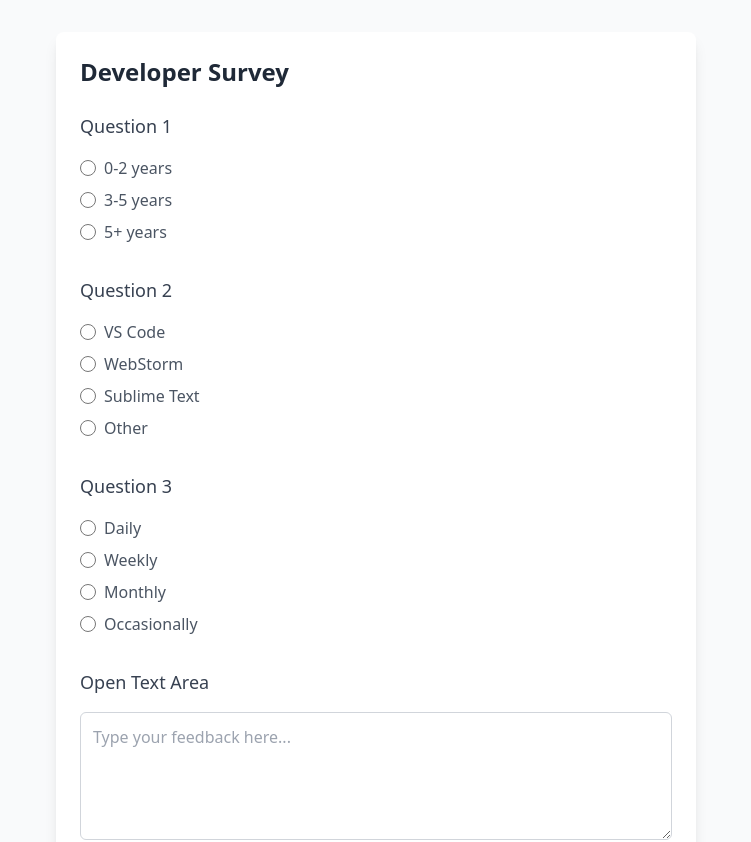
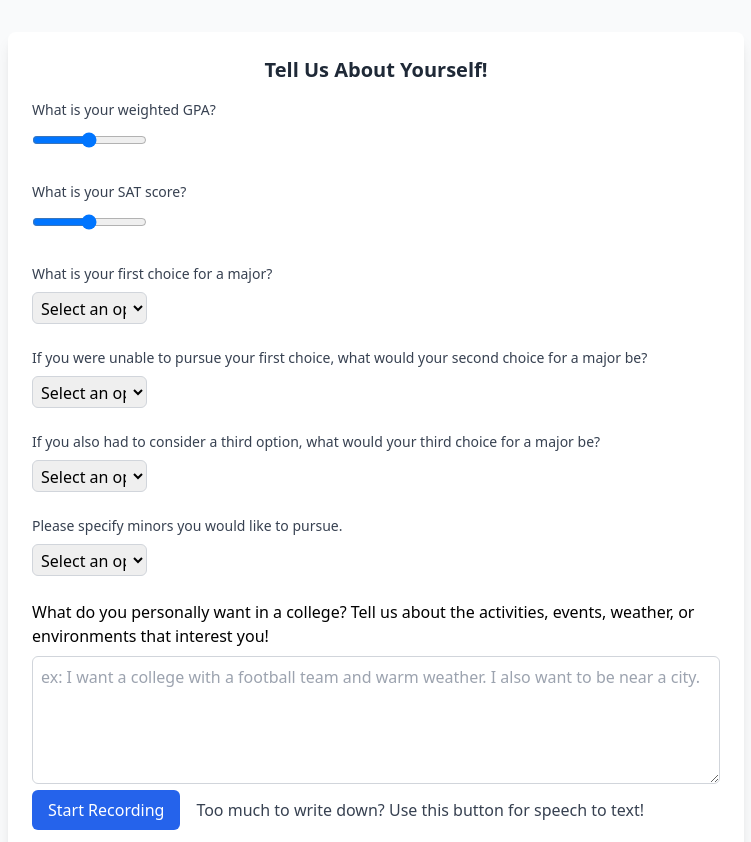
Before and after one commit to Samanyu24X/MyCollegeWishlistAI, a React (Create React App) app: page / in a window 1280 px wide. Shown: the top 842 px of the page, without its empty margins (264-1015 px from the left). Built offline with nearby package versions, Linux system fonts and the light colour scheme.

Commit message:
detailed input page with sliders, audio to text, dynamic questions

```diff
--- a/src/App.js
+++ b/src/App.js
@@ -1,10 +1,16 @@
 import React from 'react';
-import QuestionForm from './components/QuestionForm'; // or './pages/QuestionForm' depending on where you put it
+import QuestionForm from './components/QuestionForm';
+import Results from './components/Results'; // Make sure to import Results correctly
 
 function App() {
   return (
     <div className="App">
-      <QuestionForm />
+      <div className="flex-1 bg-gray-50 p-4">
+        <QuestionForm />
+      </div>
+      <div className="bg-gray-200 p-4">
+        <Results />
+      </div>
     </div>
   );
 }
--- a/src/components/QuestionForm.js
+++ b/src/components/QuestionForm.js
@@ -1,30 +1,54 @@
-import React, { useState } from 'react';
+import React, { useState, useEffect, useMemo } from 'react';
+import questions from './questions';
 
 const QuestionForm = () => {
-  const [formData, setFormData] = useState({
-    experience: '',
-    preference: '',
-    frequency: '',
-    feedback: ''
-  });
+  const initialFormData = questions.reduce((acc, q) => {
+    acc[q.id] = ''; // Set each question ID as a key with an empty string as the initial value
+    return acc;
+  }, {});
 
-  const questions = [
-    {
-      id: 'experience',
-      question: 'Question 1',
-      options: ['0-2 years', '3-5 years', '5+ years']
-    },
-    {
-      id: 'preference',
-      question: 'Question 2',
-      options: ['VS Code', 'WebStorm', 'Sublime Text', 'Other']
-    },
-    {
-      id: 'frequency',
-      question: 'Question 3',
-      options: ['Daily', 'Weekly', 'Monthly', 'Occasionally']
-    }
-  ];
+  const [formData, setFormData] = useState(initialFormData);
+  const [isListening, setIsListening] = useState(false);
+
+  // Use useMemo to create the recognition object only once
+  const recognition = useMemo(() => {
+    const recog = new (window.SpeechRecognition || window.webkitSpeechRecognition)();
+    recog.interimResults = true;
+    return recog;
+  }, []);
+
+  // Speech recognition event handlers
+  useEffect(() => {
+    recognition.onresult = (event) => {
+      const transcript = event.results[event.resultIndex][0].transcript;
+      const isFinal = event.results[event.resultIndex].isFinal; // Check if the result is final
+
+      if (isFinal) {
+        setFormData((prevData) => ({
+          ...prevData,
+          collegePreferences: prevData.collegePreferences + ' ' + transcript, // Append the new text
+        }));
+      }
+    };
+
+    recognition.onend = () => {
+      setIsListening(false);
+    };
+
+    recognition.onerror = (event) => {
+      console.error('Speech recognition error', event);
+    };
+  }, [recognition]);
+
+
+  const handleStartListening = () => {
+    setIsListening(true);
+    recognition.start();
+  };
+
+  const handleStopListening = () => {
+    recognition.stop();
+  };
 
   const handleSubmit = (e) => {
     e.preventDefault();
@@ -32,58 +56,80 @@ const QuestionForm = () => {
     // Handle form submission here
   };
 
+
+
   return (
-    <div className="min-h-screen bg-gray-50 py-8">
-      <div className="max-w-2xl mx-auto px-4">
+    <div className="min-h-screen bg-gray-50 py-4">
+      <div className="w-2/3 mx-auto px-12">
         <div className="bg-white rounded-lg shadow-lg p-6">
-          <div className="mb-6">
-            <h2 className="text-2xl font-bold text-gray-800">Developer Survey</h2>
-          </div>
+          <h2 className="text-xl font-bold text-gray-800 mb-4 text-center">Tell Us About Yourself!</h2>
 
-          <form onSubmit={handleSubmit} className="space-y-8">
+          <form onSubmit={handleSubmit} className="space-y-6 w-full">
             {questions.map((q) => (
-              <div key={q.id} className="space-y-4">
-                <label className="text-lg font-medium text-gray-700">
-                  {q.question}
-                </label>
-                <div className="space-y-2">
-                  {q.options.map((option) => (
-                    <div key={option} className="flex items-center">
-                      <input
-                        type="radio"
-                        id={`${q.id}-${option}`}
-                        name={q.id}
-                        value={option}
-                        checked={formData[q.id] === option}
-                        onChange={(e) =>
-                          setFormData((prev) => ({ ...prev, [q.id]: e.target.value }))
-                        }
-                        className="h-4 w-4 text-blue-600 focus:ring-blue-500 border-gray-300"
-                      />
-                      <label
-                        htmlFor={`${q.id}-${option}`}
-                        className="ml-2 text-gray-600"
-                      >
+              <div key={q.id} className="space-y-2">
+                <label className="text-sm font-medium text-gray-700 block">{q.question}</label>
+                {q.answerType === 'textbox' && (
+                  <input
+                    type="text"
+                    value={formData[q.id]}
+                    onChange={(e) => setFormData({ ...formData, [q.id]: e.target.value })}
+                    placeholder={q.placeholder}
+                    className="w-1/12 p-1 border border-gray-300 rounded-md focus:ring-blue-500 focus:border-blue-500"
+                  />
+                )}
+                {q.answerType === 'dropdown' && (
+                  <select
+                    value={formData[q.id]}
+                    onChange={(e) => setFormData({ ...formData, [q.id]: e.target.value })}
+                    className="w-1/6 h-8 p-1 border border-gray-300 rounded-md focus:ring-blue-500 focus:border-blue-500"
+                  >
+                    <option value="">Select an option</option>
+                    {q.options.map((option) => (
+                      <option key={option} value={option}>
                         {option}
-                      </label>
-                    </div>
-                  ))}
-                </div>
+                      </option>
+                    ))}
+                  </select>
+                )}
+
+                {q.answerType === 'slider' && (
+                  <>
+                    <input
+                      type="range"
+                      min={q.min}
+                      max={q.max}
+                      step={q.step}
+                      value={formData[q.id]}
+                      onChange={(e) => setFormData({ ...formData, [q.id]: e.target.value })}
+                      className="w-1/6 p-1 mt-2"
+                    />
+                    <div className="text-gray-600 text-sm mt-1">{formData[q.id]}</div> {/* Displays current slider value */}
+                  </>
+                )}
               </div>
             ))}
 
-            <div className="space-y-4">
-              <label className="text-lg font-medium text-gray-700">
-                Open Text Area
+            <div>
+              <label htmlFor="collegePreferences" className="text-base font-medium">
+                What do you personally want in a college? Tell us about the activities, events, weather, or environments that interest you!
               </label>
               <textarea
-                value={formData.feedback}
-                onChange={(e) =>
-                  setFormData((prev) => ({ ...prev, feedback: e.target.value }))
-                }
-                className="w-full min-h-32 p-3 border border-gray-300 rounded-md focus:ring-blue-500 focus:border-blue-500"
-                placeholder="Type your feedback here..."
+                id="collegePreferences"
+                value={formData.collegePreferences}
+                onChange={(e) => setFormData({ ...formData, collegePreferences: e.target.value })}
+                placeholder="ex: I want a college with a football team and warm weather. I also want to be near a city."
+                className="w-full h-32 mt-2 p-2 border border-gray-300 rounded-md focus:ring-blue-500 focus:border-blue-500"
               />
+              <button
+                type="button"
+                onClick={isListening ? handleStopListening : handleStartListening}
+                className={`py-2 px-4 rounded-md ${isListening ? 'bg-red-600' : 'bg-blue-600'} text-white`}
+              >
+                {isListening ? 'Stop Recording' : 'Start Recording'}
+              </button>
+              <span className="ml-4 text-gray-700">
+                Too much to write down? Use this button for speech to text!
+              </span>
             </div>
 
             <button
--- /dev/null
+++ b/src/components/Results.js
@@ -0,0 +1,13 @@
+// components/Results.js
+import React from 'react';
+
+const Results = () => {
+  return (
+    <div>
+      <h2>Results</h2>
+      {/* Results content here */}
+    </div>
+  );
+};
+
+export default Results;
--- /dev/null
+++ b/src/components/questions.js
@@ -0,0 +1,105 @@
+const questions = [
+    {
+      id: 'gpa',
+      question: 'What is your weighted GPA?',
+      answerType: 'slider',
+      min: 0.0,
+      max: 5.0,
+      step: 0.1,
+    },
+    {
+      id: 'satScore',
+      question: 'What is your SAT score?',
+      answerType: 'slider',
+      min: 800,
+      max: 1600,
+      step: 10,
+    },
+    {
+      id: 'firstChoiceMajor',
+      question: 'What is your first choice for a major?',
+      answerType: 'dropdown',
+      options: [
+        'Biological Sciences', 'Biology', 'Biomedical Engineering', 'Chemical Engineering', 'Chemistry',
+        'Computer Science', 'Data Science', 'Engineering', 'Environmental Science', 'Mathematics',
+        'Mechanical Engineering', 'Physics', 'Statistics', 'Art History', 'Creative Writing',
+        'English', 'Fine Arts', 'Graphic Design', 'History', 'Journalism', 'Linguistics', 'Music',
+        'Philosophy', 'Theatre', 'Anthropology', 'Economics', 'Geography', 'International Relations',
+        'Political Science', 'Psychology', 'Sociology', 'Accounting', 'Business Administration',
+        'Entrepreneurship', 'Finance', 'Human Resources', 'International Business', 'Management',
+        'Marketing', 'Supply Chain Management', 'Allied Health', 'Health Education', 'Health Sciences',
+        'Nursing', 'Public Health', 'Early Childhood Education', 'Elementary Education',
+        'Secondary Education', 'Special Education', 'Teacher Education', 'Advertising',
+        'Broadcasting', 'Communication Studies', 'Public Relations', 'Digital Humanities',
+        'Environmental Studies', 'Global Studies', 'Neuroscience', 'Sustainability', 'Architecture',
+        'Design', 'Film Studies', 'Game Design', 'Information Technology', 'Library Science',
+        'Museum Studies', 'Urban Planning'
+      ]
+    },
+    {
+      id: 'secondChoiceMajor',
+      question: 'If you were unable to pursue your first choice, what would your second choice for a major be?',
+      answerType: 'dropdown',
+      options: [
+        'Biological Sciences', 'Biology', 'Biomedical Engineering', 'Chemical Engineering', 'Chemistry',
+        'Computer Science', 'Data Science', 'Engineering', 'Environmental Science', 'Mathematics',
+        'Mechanical Engineering', 'Physics', 'Statistics', 'Art History', 'Creative Writing',
+        'English', 'Fine Arts', 'Graphic Design', 'History', 'Journalism', 'Linguistics', 'Music',
+        'Philosophy', 'Theatre', 'Anthropology', 'Economics', 'Geography', 'International Relations',
+        'Political Science', 'Psychology', 'Sociology', 'Accounting', 'Business Administration',
+        'Entrepreneurship', 'Finance', 'Human Resources', 'International Business', 'Management',
+        'Marketing', 'Supply Chain Management', 'Allied Health', 'Health Education', 'Health Sciences',
+        'Nursing', 'Public Health', 'Early Childhood Education', 'Elementary Education',
+        'Secondary Education', 'Special Education', 'Teacher Education', 'Advertising',
+        'Broadcasting', 'Communication Studies', 'Public Relations', 'Digital Humanities',
+        'Environmental Studies', 'Global Studies', 'Neuroscience', 'Sustainability', 'Architecture',
+        'Design', 'Film Studies', 'Game Design', 'Information Technology', 'Library Science',
+        'Museum Studies', 'Urban Planning'
+      ]
+    },
+    {
+        id: 'thirdChoiceMajor',
+        question: 'If you also had to consider a third option, what would your third choice for a major be?',
+        answerType: 'dropdown',
+        options: [
+            'Biological Sciences', 'Biology', 'Biomedical Engineering', 'Chemical Engineering', 'Chemistry',
+            'Computer Science', 'Data Science', 'Engineering', 'Environmental Science', 'Mathematics',
+            'Mechanical Engineering', 'Physics', 'Statistics', 'Art History', 'Creative Writing',
+            'English', 'Fine Arts', 'Graphic Design', 'History', 'Journalism', 'Linguistics', 'Music',
+            'Philosophy', 'Theatre', 'Anthropology', 'Economics', 'Geography', 'International Relations',
+            'Political Science', 'Psychology', 'Sociology', 'Accounting', 'Business Administration',
+            'Entrepreneurship', 'Finance', 'Human Resources', 'International Business', 'Management',
+            'Marketing', 'Supply Chain Management', 'Allied Health', 'Health Education', 'Health Sciences',
+            'Nursing', 'Public Health', 'Early Childhood Education', 'Elementary Education',
+            'Secondary Education', 'Special Education', 'Teacher Education', 'Advertising',
+            'Broadcasting', 'Communication Studies', 'Public Relations', 'Digital Humanities',
+            'Environmental Studies', 'Global Studies', 'Neuroscience', 'Sustainability', 'Architecture',
+            'Design', 'Film Studies', 'Game Design', 'Information Technology', 'Library Science',
+            'Museum Studies', 'Urban Planning'
+          ]
+    },
+    {
+      id: 'minors',
+      question: 'Please specify minors you would like to pursue.',
+      answerType: 'dropdown',
+      options: [
+        'Not interested in a minor', 'Biological Sciences', 'Biology', 'Biomedical Engineering', 'Chemical Engineering', 'Chemistry',
+        'Computer Science', 'Data Science', 'Engineering', 'Environmental Science', 'Mathematics',
+        'Mechanical Engineering', 'Physics', 'Statistics', 'Art History', 'Creative Writing',
+        'English', 'Fine Arts', 'Graphic Design', 'History', 'Journalism', 'Linguistics', 'Music',
+        'Philosophy', 'Theatre', 'Anthropology', 'Economics', 'Geography', 'International Relations',
+        'Political Science', 'Psychology', 'Sociology', 'Accounting', 'Business Administration',
+        'Entrepreneurship', 'Finance', 'Human Resources', 'International Business', 'Management',
+        'Marketing', 'Supply Chain Management', 'Allied Health', 'Health Education', 'Health Sciences',
+        'Nursing', 'Public Health', 'Early Childhood Education', 'Elementary Education',
+        'Secondary Education', 'Special Education', 'Teacher Education', 'Advertising',
+        'Broadcasting', 'Communication Studies', 'Public Relations', 'Digital Humanities',
+        'Environmental Studies', 'Global Studies', 'Neuroscience', 'Sustainability', 'Architecture',
+        'Design', 'Film Studies', 'Game Design', 'Information Technology', 'Library Science',
+        'Museum Studies', 'Urban Planning'
+      ]
+    }
+
+  ];
+
+  export default questions;
```
